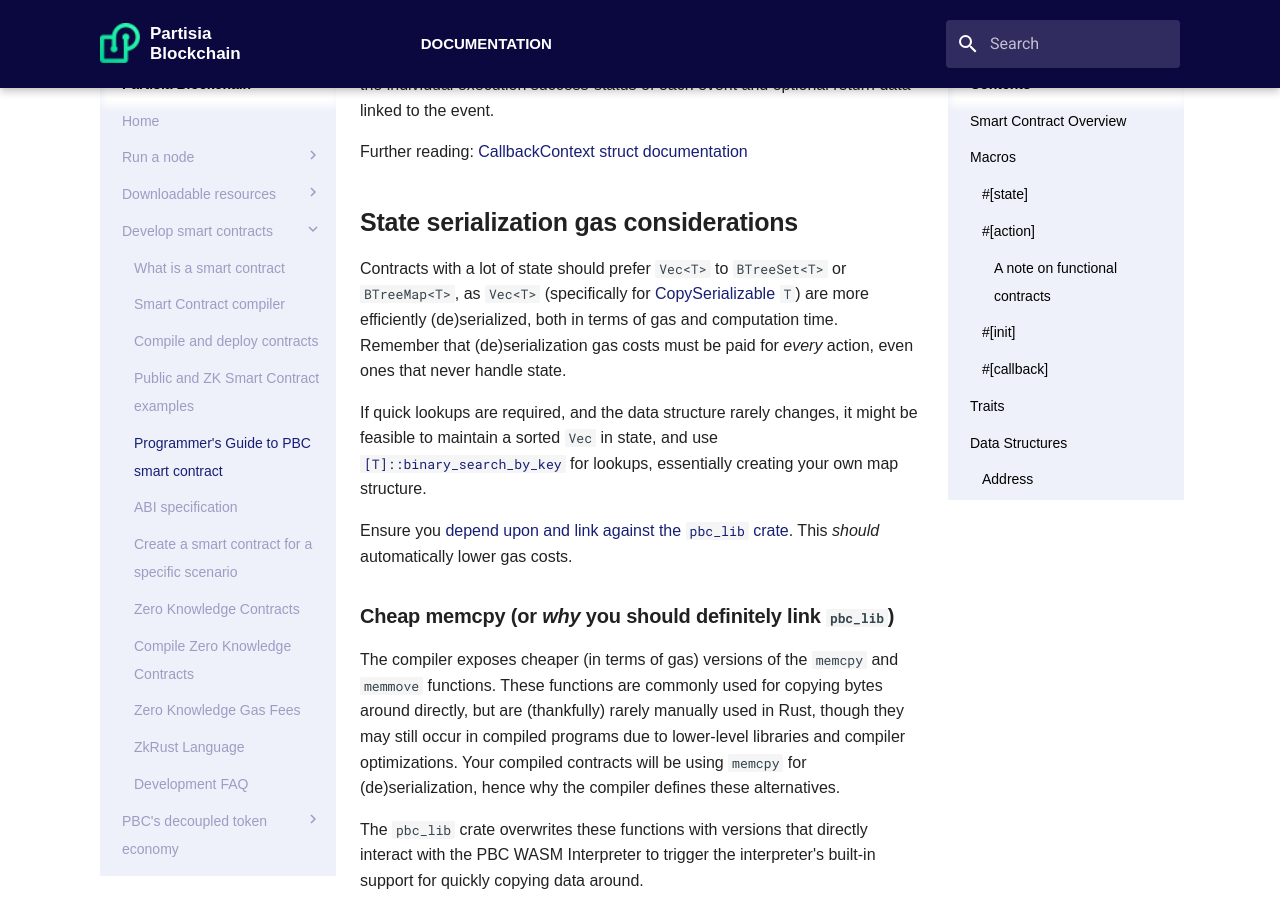
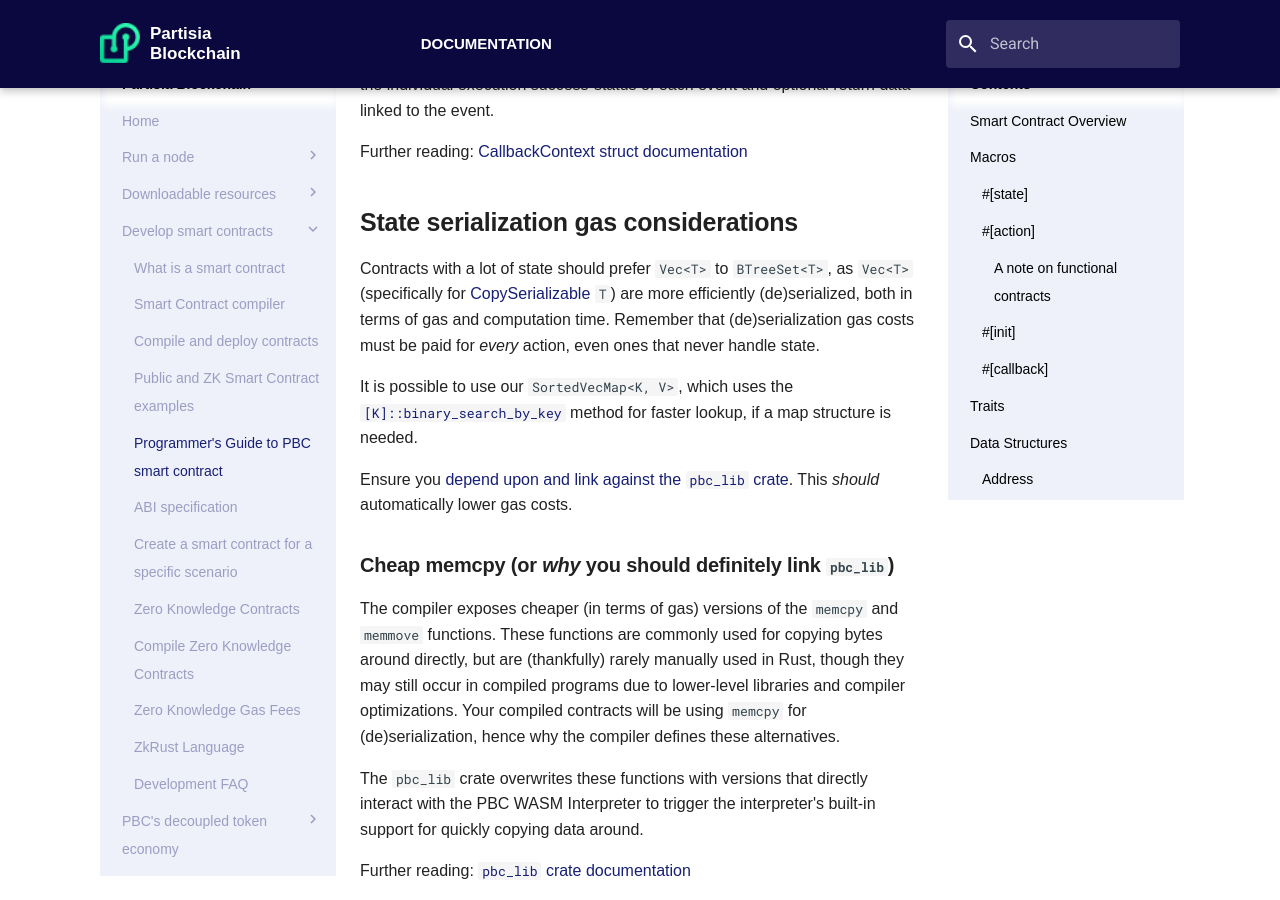
Before and after one commit to 0xSero/partisia-docs, an MkDocs documentation site: the page built from docs/programmers_guide.md, in a window 1280 px wide and 900 px high, scrolled down 6863 px. Built offline with MkDocs 1.6.1 and Material for MkDocs 9.7.7, drawn with Linux system fonts in a browser that asks for light colours; some web fonts are replaced; a script that is not in the unit is left out; some of the changed text lies outside the part shown.

Commit message:
Programmers guide now links correctly and uses SortedVecMap

````diff
--- a/docs/programmers_guide.md
+++ b/docs/programmers_guide.md
@@ -62,7 +62,7 @@
 pub struct VotingContractState {
     proposal_id: u64,
     mp_addresses: Vec<Address>,
-    votes: BTreeMap<Address, u8>,
+    votes: SortedVecMap<Address, u8>,
     closed: u8,
 }
 ```
@@ -89,7 +89,7 @@
 
 The action receives the previous state, along with a context, and the declared
 arguments, and must return the new state, along with a vector of
-[EventGroup](#EventGroup); a list of interactions with other contracts.
+[EventGroup](#events); a list of interactions with other contracts.
 
 Example:
 
@@ -194,9 +194,9 @@
 important for the operation of PBC contracts, but should rarely be implemented
 manually; prefer using the built-in derive methods.
 
-- ReadWriteState: Serialization for [State serialization format](abiv.md#State Binary Format).
-- ReadWriteRPC: Serialization for [RPC argument serialization format](abiv.md#RPC Binary Format).
-- CreateTypeSpec: Serialization for [ABI serialization format](abiv.md#ABI Binary Format).
+- ReadWriteState: Serialization for [State serialization format](abiv.md#state-binary-format).
+- ReadWriteRPC: Serialization for [RPC argument serialization format](abiv.md#rpc-binary-format).
+- CreateTypeSpec: Serialization for [ABI serialization format](abiv.md#abi-binary-format).
 
 Further reading: [`pbc_traits` crate documentation](https://partisiablockchain.gitlab.io/language/contract-sdk/pbc_traits/index.html)
 
@@ -288,9 +288,9 @@
 
 ## State serialization gas considerations
 
-Contracts with a lot of state should prefer `Vec<T>` to `BTreeSet<T>` or `BTreeMap<T>`, as `Vec<T>` (specifically for [CopySerializable](abiv.md#CopySerializable) `T`) are more efficiently (de)serialized, both in terms of gas and computation time. Remember that (de)serialization gas costs must be paid for _every_ action, even ones that never handle state.
+Contracts with a lot of state should prefer `Vec<T>` to `BTreeSet<T>`, as `Vec<T>` (specifically for [CopySerializable](abiv.md#CopySerializable) `T`) are more efficiently (de)serialized, both in terms of gas and computation time. Remember that (de)serialization gas costs must be paid for _every_ action, even ones that never handle state.
 
-If quick lookups are required, and the data structure rarely changes, it might be feasible to maintain a sorted `Vec` in state, and use [`[T]::binary_search_by_key`](https://doc.rust-lang.org/std/primitive.slice.html#method.binary_search_by_key) for lookups, essentially creating your own map structure.
+It is possible to use our `SortedVecMap<K, V>`, which uses the [`[K]::binary_search_by_key`](https://doc.rust-lang.org/std/primitive.slice.html#method.binary_search_by_key) method for faster lookup, if a map structure is needed.
 
 Ensure you [depend upon and link against the `pbc_lib` crate](https://partisiablockchain.gitlab.io/language/contract-sdk/pbc_lib/index.html). This _should_ automatically lower gas costs.
 
````
Also changed, not shown: other parts of docs/programmers_guide.md (+2 -2 lines), docs/abiv.md (+4 -4 lines).
